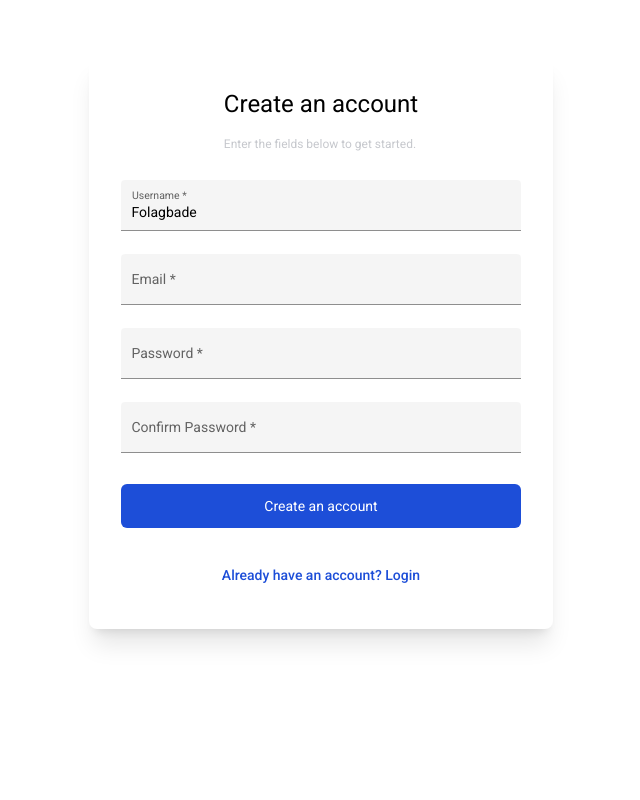
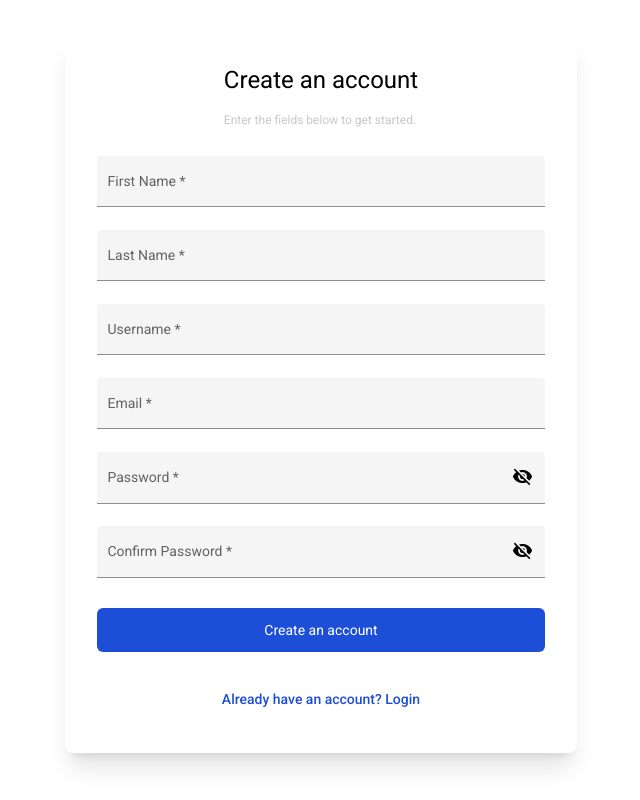
Before and after one commit to Marvel-Deone/Banking-app-angular, an Angular app: page /sign-up in a window 1280 px wide. Shown: the whole page, without its empty margins (319-959 px from the left). Built offline with nearby package versions, Linux system fonts and the light colour scheme.

Commit message:
Added new update

```diff
--- a/src/app/account/transactions/transactions.component.html
+++ b/src/app/account/transactions/transactions.component.html
@@ -213,7 +213,7 @@
                                     <span>6262629087</span>
                                 </div>
                             </div>
-                            <form action="" class='flex flex-col gap-5 w-full px-5 py-6'>
+                            <div class='flex flex-col gap-5 w-full px-5 py-6'>
                                 <div class="flex">
                                     <div class='flex flex-col gap-2'>
                                         <label class="text-gray-700 text-sm font-semibold">
@@ -223,8 +223,15 @@
                                                 class='block w-full mt-1 text-sm border px-3 py-3 rounded-l-lg border-blue-200 focus:border-blue-400 focus:outline-none focus:shadow-outline-blue text-gray-500'
                                                 placeholder='34577899999' name="recipient_acc_no"
                                                 [(ngModel)]="transactions.recipient_acc_no" />
-                                            <button class="bg-blue-500 text-white mt-1 px-2 rounded-r-lg"
+                                            <button *ngIf="!loading"
+                                                class="bg-blue-500 text-white mt-1 px-2 rounded-r-lg"
                                                 (click)="checkAccountNo()">Verify</button>
+                                            <button *ngIf="loading"
+                                                class="bg-blue-500 text-white mt-1 px-2 rounded-r-lg">
+                                                <div class="flex mx-auto gap-2">
+                                                    <img src="assets/spinner.gif" alt="" class="w-6 h-6">
+                                                </div>
+                                            </button>
                                         </div>
                                     </div>
                                 </div>
@@ -232,9 +239,10 @@
                                 <div class='flex flex-col gap-2'>
                                     <label class="text-gray-700 text-sm font-semibold">
                                         Beneficiary Account Name</label>
-                                    <input type="text"
+                                    <input type="text" disabled
                                         class='block w-full mt-1 text-sm border px-3 py-3 rounded-lg border-blue-200 focus:border-blue-400 focus:outline-none focus:shadow-outline-blue text-gray-500'
-                                        placeholder='John Doe' />
+                                        placeholder='John Doe' name="recipient_name"
+                                        [(ngModel)]="transactions.recipient_name" />
                                 </div>
                                 <div class='flex flex-col gap-2'>
                                     <label class="text-gray-700 text-sm font-semibold">
@@ -254,7 +262,7 @@
                                     class="block w-full px-4 py-3 mt-4 text-base font-medium leading-5 text-center text-white transition-colors duration-150 bg-blue-600 border border-transparent rounded-lg active:bg-blue-600 hover:bg-blue-700 focus:outline-none focus:shadow-outline-blue">
                                     Transfer
                                 </button>
-                            </form>
+                            </div>
                         </div>
                         <div *ngIf="drawalTitle=='Deposit'"
                             class='w-3/12 transition-all ease-out duration-700 bg-gray-50 h-full p-6 ml-auto z-40 flex flex-col gap-4'>
--- a/src/app/account/transactions/transactions.component.ts
+++ b/src/app/account/transactions/transactions.component.ts
@@ -1,4 +1,6 @@
 import { Component, OnInit } from '@angular/core';
+import { MatSnackBar } from '@angular/material/snack-bar';
+import { Router } from '@angular/router';
 import { TransactionService } from 'src/app/services/transaction.service';
 
 @Component({
@@ -23,8 +25,10 @@ export class TransactionsComponent implements OnInit {
     sender_id: ''
   }
   errorMessage: any;
+  loading = false;
+  recipientResponse?: any;
 
-  constructor(private transactionService: TransactionService) { }
+  constructor(private transactionService: TransactionService, private _snackbar: MatSnackBar, private router: Router) { }
 
   ngOnInit(): void {
   }
@@ -38,19 +42,27 @@ export class TransactionsComponent implements OnInit {
   }
 
   checkAccountNo() {
-    let recipient_acc_no = this.transactions.recipient_acc_no.toString();
-    console.log(typeof (recipient_acc_no));
+    this.loading = true;
+    let recipient_acc_no = { recipient_acc_no: this.transactions.recipient_acc_no.toString() };
 
+    this.transactionService.VerifyReceiptAccNo(recipient_acc_no).subscribe(
+      item => {
+        this.recipientResponse = item;
+        console.log('item', item);
 
-    this.transactionService.VerifyReceiptAccNo(this.transactions.recipient_acc_no).subscribe(
-      item => {
-        const response = item;
-        console.log(response);
+        // this._snackbar.open('Recipient Found', "okay");
+        this.loading = false;
+        this.transactions.recipient_name = this.recipientResponse.recipient_name;
 
       },
       errorResponse => {
+        this.loading = false;
         this.errorMessage = errorResponse;
-        console.log(this.errorMessage);
+        console.log(this.errorMessage.error.message);
+        this._snackbar.open(this.errorMessage.error.message, "okay");
+        if (this.errorMessage.error.message == 'jwt expired') {
+          this.router.navigate(['sign-in']);
+        }
       })
   }
 
--- a/src/app/services/transaction.service.ts
+++ b/src/app/services/transaction.service.ts
@@ -22,7 +22,8 @@ export class TransactionService {
 
     this.header = { headers: { Authorization: `${token}` } };
     return this.http.post(URI, inputdata, this.header).pipe(map(response => {
-      console.log(response);
+      return response;
+      // console.log(response);
     }));
   }
 }
--- a/src/app/services/user.service.ts
+++ b/src/app/services/user.service.ts
@@ -41,13 +41,20 @@ export class UserService {
     return this.token = localStorage.getItem('auth_tkn');
   }
 
+  // Register(inputdata: any) {
+  //   const URI = this.uriseg + '/user/register';
+  //   return this.http.post(URI, inputdata).pipe(map(response => {
+  //     console.log("Register", response);
+  //   }));
+
+  // }
+
   Register(inputdata: any) {
     const URI = this.uriseg + '/user/register';
+
     return this.http.post(URI, inputdata).pipe(map(response => {
-      console.log("Register", response);
+      console.log(response);
     }));
-
-
   }
 
   GetProfile() {
@@ -70,7 +77,7 @@ export class UserService {
   UpdateProfile(inputdata: any) {
     const URI = this.uriseg + '/user/updateProfile'
     return this.http.get(URI, inputdata).pipe(map(response => {
-      console.log("Update Profile", response);
+      return response;
 
     }));
   }
--- a/src/app/signup/signup.component.html
+++ b/src/app/signup/signup.component.html
@@ -1,4 +1,4 @@
-<div class="w-full md:max-w-xl 2xl:max-w-4xl mx-auto flex px-8 py-14 md:p-[38px] lg:p-14 justify-center items-center">
+<div class="w-full md:max-w-xl 2xl:max-w-4xl mx-auto flex px-8 py-12 md:p-[38px] lg:p-8 justify-center items-center">
     <div
         class="flex 2xl:mt-96 md:bg-white md:rounded-lg md:shadow-xl flex-col items-center justify-center md:p-8 w-full">
         <div class="mb-4">
@@ -7,8 +7,38 @@
         </div>
         <form [formGroup]="signupForm" (ngSubmit)="onSubmit(signupForm)" class="w-full flex flex-col gap-1">
             <mat-form-field appearance="fill">
+                <mat-label>First Name</mat-label>
+                <input matInput formControlName="first_name" [errorStateMatcher]="matcher" placeholder="John">
+                <!-- <mat-error *ngIf="signupForm.get('username').hasError('required')"> -->
+                <mat-error *ngIf="signupForm.get('first_name')?.hasError('required')">
+                    First Name is <strong>required</strong>
+                </mat-error>
+                <mat-error *ngIf="signupForm.get('first_name')?.hasError('required')">
+                    First Name is <strong>required</strong>
+                </mat-error>
+                <mat-error *ngIf="signupForm.get('first_name')?.hasError('minlength')">
+                    First Name must be up to 2 character and above
+                </mat-error>
+            </mat-form-field>
+
+            <mat-form-field appearance="fill">
+                <mat-label>Last Name</mat-label>
+                <input matInput formControlName="last_name" [errorStateMatcher]="matcher" placeholder="Doe">
+                <!-- <mat-error *ngIf="signupForm.get('username').hasError('required')"> -->
+                <mat-error *ngIf="signupForm.get('last_name')?.hasError('required')">
+                    Last Name is <strong>required</strong>
+                </mat-error>
+                <mat-error *ngIf="signupForm.get('last_name')?.hasError('required')">
+                    Last Name is <strong>required</strong>
+                </mat-error>
+                <mat-error *ngIf="signupForm.get('last_name')?.hasError('minlength')">
+                    Last Name must be up to 2 character and above
+                </mat-error>
+            </mat-form-field>
+
+            <mat-form-field appearance="fill">
                 <mat-label>Username</mat-label>
-                <input matInput formControlName="username" [errorStateMatcher]="matcher" placeholder="John Doe">
+                <input matInput formControlName="username" [errorStateMatcher]="matcher" placeholder="JohnD">
                 <!-- <mat-error *ngIf="signupForm.get('username').hasError('required')"> -->
                 <mat-error *ngIf="signupForm.get('username')?.hasError('required')">
                     Username is <strong>required</strong>
@@ -20,6 +50,7 @@
                     Username must be up to 2 character and above
                 </mat-error>
             </mat-form-field>
+
             <mat-form-field class="example-full-width" appearance="fill">
                 <mat-label>Email</mat-label>
                 <input type="email" matInput formControlName="email" [errorStateMatcher]="matcher"
@@ -33,13 +64,14 @@
                     Email is <strong>required</strong>
                 </mat-error>
             </mat-form-field>
+
             <mat-form-field appearance="fill">
                 <mat-label>Password</mat-label>
                 <input matInput formControlName="password" [errorStateMatcher]="matcher"
                     [type]="hide ? 'password' : 'text'" placeholder="************">
                 <button mat-icon-button matSuffix (click)="hide = !hide" [attr.aria-label]="'Hide password'"
                     [attr.aria-pressed]="hide">
-                    <!-- <mat-icon>{{hide ? 'visibility_off' : 'visibility'}}</mat-icon> -->
+                    <mat-icon>{{hide ? 'visibility_off' : 'visibility'}}</mat-icon>
                 </button>
                 <mat-error *ngIf="signupForm.get('password').hasError('required')">
                     Password is <strong>required</strong>
@@ -51,13 +83,14 @@
                     Password must contain at least 1 uppercase, 1 lower case, 1 number and 1 special character
                 </mat-error>
             </mat-form-field>
+
             <mat-form-field appearance="fill">
                 <mat-label>Confirm Password</mat-label>
                 <input matInput formControlName="confirmpassword" [errorStateMatcher]="matcher"
                     [type]="hideConfirm ? 'password' : 'text'" placeholder="************">
                 <button mat-icon-button matSuffix (click)="hideConfirm = !hideConfirm"
                     [attr.aria-label]="'Hide password'" [attr.aria-pressed]="hide">
-                    <!-- <mat-icon>{{hideConfirm ? 'visibility_off' : 'visibility'}}</mat-icon> -->
+                    <mat-icon>{{hideConfirm ? 'visibility_off' : 'visibility'}}</mat-icon>
                 </button>
                 <mat-error *ngIf="signupForm.get('confirmpassword').hasError('required')">
                     This feid is <strong>required</strong>
@@ -66,6 +99,7 @@
                     Password <strong>mismatch</strong>
                 </mat-error>
             </mat-form-field>
+
             <button *ngIf="!loading" type="submit" [disabled]="signupForm.invalid"
                 class="bg-blue-700 w-full text-white py-3 md:px-5 px-8 rounded-md hover:bg-blue-600 transition-all ease-in duration-300 font-normal mt-2 focus:outline-none">Create
                 an account</button>
--- a/src/app/signup/signup.component.ts
+++ b/src/app/signup/signup.component.ts
@@ -22,15 +22,17 @@ export class SignupComponent implements OnInit {
   constructor(private fb: FormBuilder, private service: UserService, private router: Router, private _snackbar: MatSnackBar) { }
 
   public signupForm?: any;
-  public hide: boolean = false;
-  public hideConfirm: boolean = false;
+  public hide: boolean = true;
+  public hideConfirm: boolean = true;
   public respdata?: any;
   public sendOtpdata?: any;
   loading = false;
   ngOnInit(): void {
     this.signupForm = this.fb.group({
       email: ['', [Validators.required, Validators.email]],
-      username: ['Folagbade', [Validators.required, Validators.minLength(2)]],
+      first_name: ['', [Validators.required, Validators.minLength(2)]],
+      last_name: ['', [Validators.required, Validators.minLength(2)]],
+      username: ['', [Validators.required, Validators.minLength(2)]],
       password: ['', [Validators.required, Validators.minLength(8), Validators.pattern(/^(?=.*\d)(?=.*[a-z])(?=.*[A-Z])(?=.*[a-zA-Z]).{8,}$/)]],
       confirmpassword: ['', Validators.required,],
     },
@@ -64,14 +66,14 @@ export class SignupComponent implements OnInit {
     console.log(form.value);
     this.service.Register(form.value).subscribe(item => {
       this.respdata = item;
-      if (this.respdata.success == true) {
-        this._snackbar.open("Registration Successful", "okay");
-        this.router.navigate(['sign-in']);
+      this._snackbar.open("Registration Successful", "okay");
+      this.router.navigate(['sign-in']);
+      this.loading = false;
+    },
+      errorResponse => {
         this.loading = false;
-      } else {
         console.log('Registration Failed', this.respdata);
         this._snackbar.open("Registration Failed", "okay");
-      }
-    })
+      })
   }
 }
```
